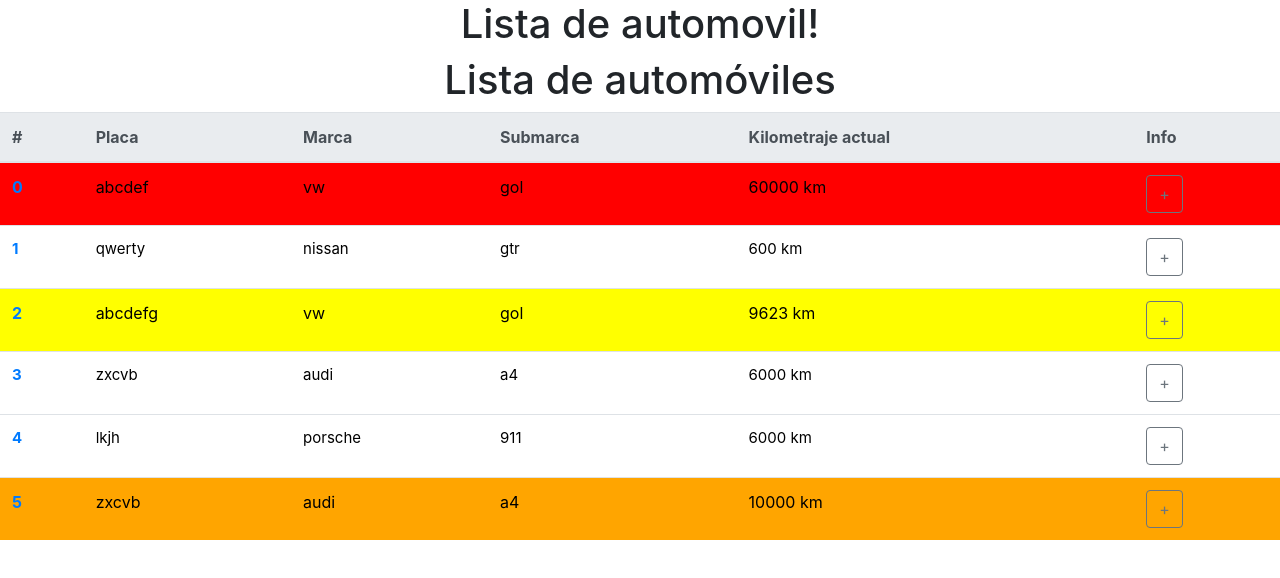
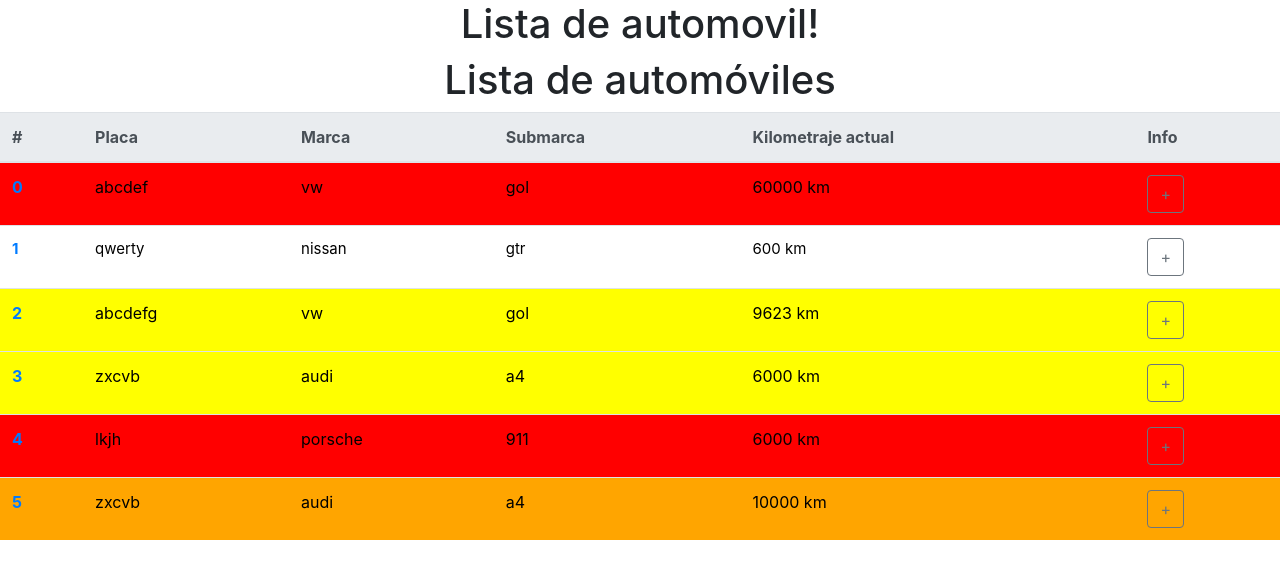
Before and after one commit to LGuitron/Web-Trabajo2, an Angular app in the folder automovil/: page /vehicles in a window 1280 px wide. Shown: the top 578 px of the page. Built offline with nearby package versions, Linux system fonts and the light colour scheme.

Commit message:
Add condition for date

```diff
--- a/automovil/src/app/components/vehicle/vehicle.component.ts
+++ b/automovil/src/app/components/vehicle/vehicle.component.ts
@@ -1,6 +1,7 @@
 import { Component, OnInit } from '@angular/core';
 import {Vehicle} from '../../models/vehicle';
 import data from '../../../assets/vehicles.json';
+import { last } from '@angular/router/src/utils/collection';
 
 declare var require : any;
 
@@ -52,14 +53,19 @@ export class VehicleComponent implements OnInit {
     var difkm = this.vehicles[index].kilometraje - this.vehicles[index].km_ultimo_servicio ;
     var curDate = new Date();
     var lastDate = new Date(this.vehicles[index].fecha_ultimo_servicio);
-    var diffecha =  curDate.valueOf() -  lastDate.valueOf();
-    console.log(diffecha);
+    var templdM = new Date(lastDate); // 1 month before next service
+    templdM.setMonth(templdM.getMonth() + 5);
+    lastDate.setMonth(lastDate.getMonth()+6); // next service
+    var templd7 = new Date( lastDate);
+    templd7.setDate(lastDate.getDate() - 7);
 
-    if(difkm >= 10000 ){
+
+
+    if(difkm >= 10000 || curDate >= lastDate){
       return this.redStyle;
-    }else if(difkm >= 9900 ){
+    }else if(difkm >= 9900 || curDate >= templd7 ){
       return this.orangeStyle;
-    }else if(difkm >= 9000 ){
+    }else if(difkm >= 9000 || curDate >= templdM){
       return this.yellowStyle;
     }
     return this.whiteStyle;
```
